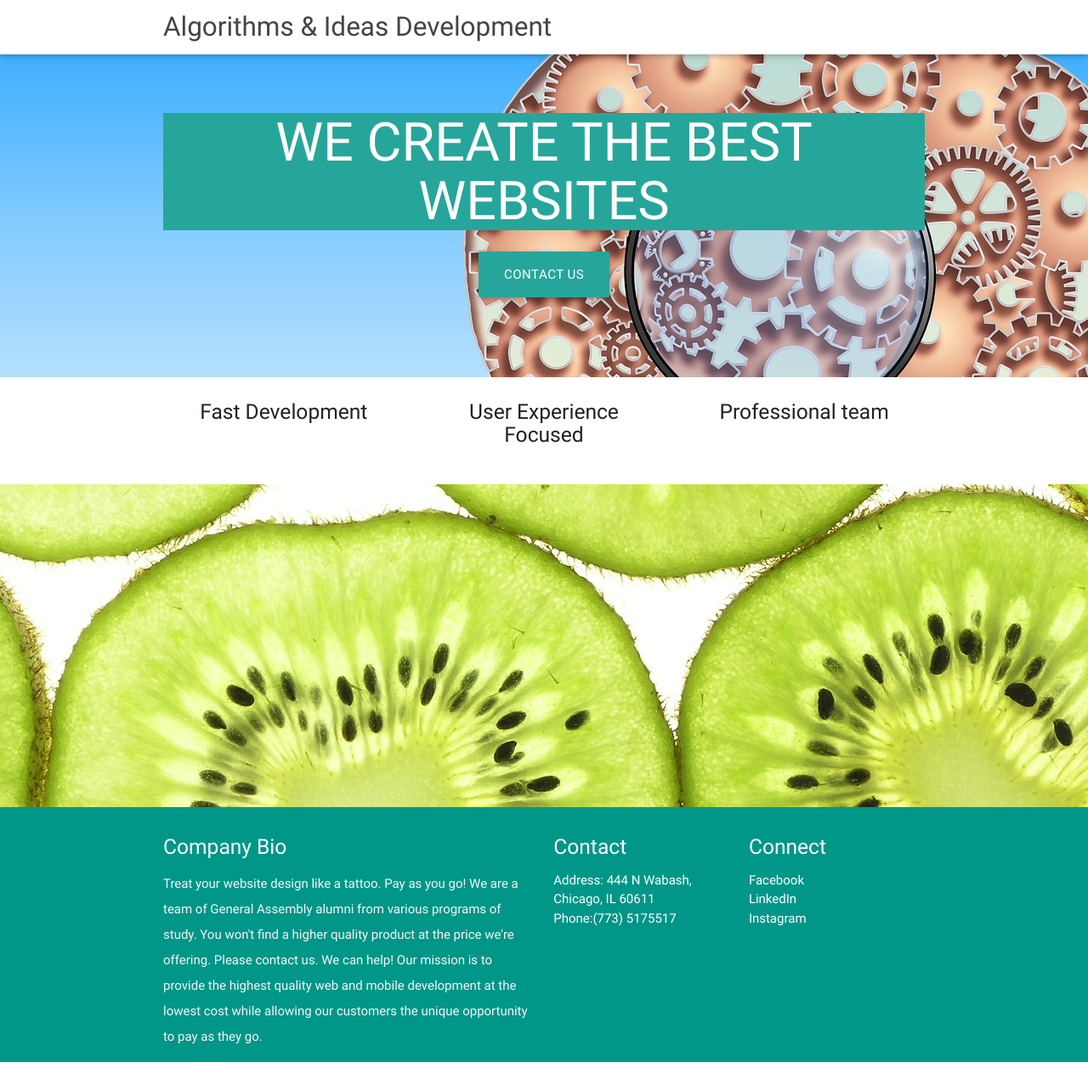
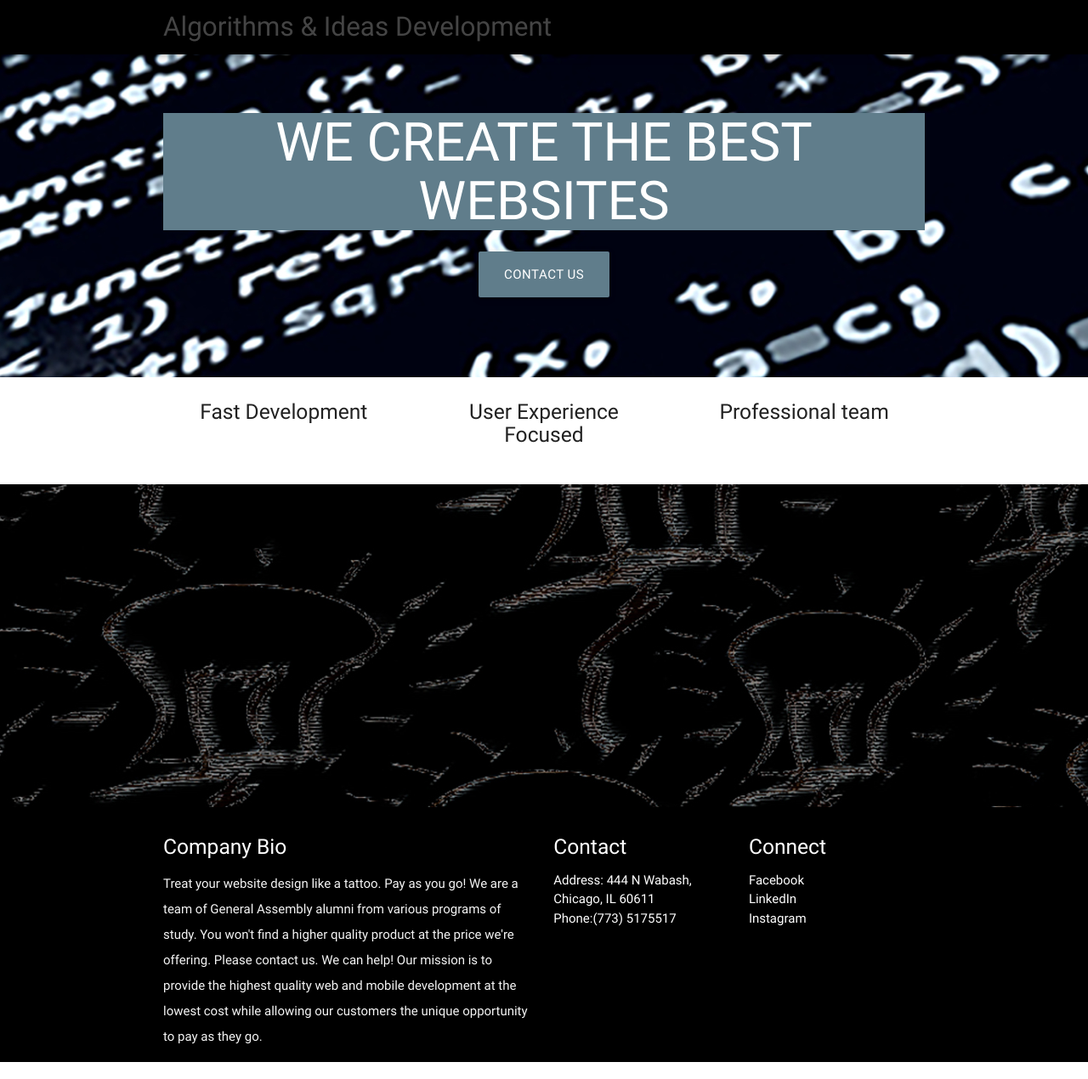
Before and after one commit to shawnfoster/algorithms-ideas, a PHP site: page /index.php in a window 1280 px wide. Shown: the whole page at 85% size. Run offline with PHP 8.4, Linux system fonts and the light colour scheme; some libraries are stand-ins or nearby versions.

Commit message:
updating site scheme

```diff
--- a/index.html
+++ b/index.html
@@ -11,7 +11,7 @@
   <link href="css/style.css" type="text/css" rel="stylesheet" media="screen,projection"/>
 </head>
 <body>
-  <nav class="white" role="navigation">
+  <nav class="black" role="navigation">
     <div class="nav-wrapper container">
       <a id="logo-container" href="#" class="brand-logo">Algorithms & Ideas Development</a>
       <a href="#" data-activates="nav-mobile" class="button-collapse"><i class="material-icons">menu</i></a>
@@ -25,15 +25,15 @@
         <div class="row center">
           <h5 class="header col s12 light"></h5>
         </div>
-        <h1 class="header center white-text teal lighten-1">WE CREATE THE BEST WEBSITES</h1>
+        <h1 class="header center white-text blue-grey">WE CREATE THE BEST WEBSITES</h1>
         <div class="row center">
-          <a href="mailto:Accelerate@algorithmsandideas.com" id="download-button" class="btn-large waves-effect waves-light teal lighten-1">Contact Us</a>
+          <a href="mailto:Accelerate@algorithmsandideas.com" id="download-button" class="btn-large waves-effect waves-light blue-grey">Contact Us</a>
         </div>
         <br><br>
 
       </div>
     </div>
-    <div class="parallax"><img src="images/hand-982048_1920.jpg" alt="Unsplashed background img 1"></div>
+    <div class="parallax"><img src="images/algorithms.jpg" alt="Unsplashed background img 1"></div>
   </div>
 
 
@@ -83,7 +83,7 @@
         </div>
       </div>
     </div>
-    <div class="parallax"><img src="images/kiwi-fruit-580332_1920.jpg" alt="Unsplashed background img 2"></div>
+    <div class="parallax"><img src="images/ideas.jpg" alt="Unsplashed background img 2"></div>
   </div>
 
  <!--  <div class="container">
@@ -115,7 +115,7 @@
     <div class="parallax"><img src="images/algorythms%ideas.png" alt="Unsplashed background img 3"></div>
   </div>
  -->
-  <footer class="page-footer teal">
+  <footer class="page-footer black">
     <div class="container">
       <div class="row">
         <div class="col l6 s12">
```
Also changed, not shown: css/style.css (line endings or trailing spaces), images/algorithms.jpg (added), images/big-idea.jpg (added), images/ideas.jpg (added), images/lightbulb.jpg (added).
